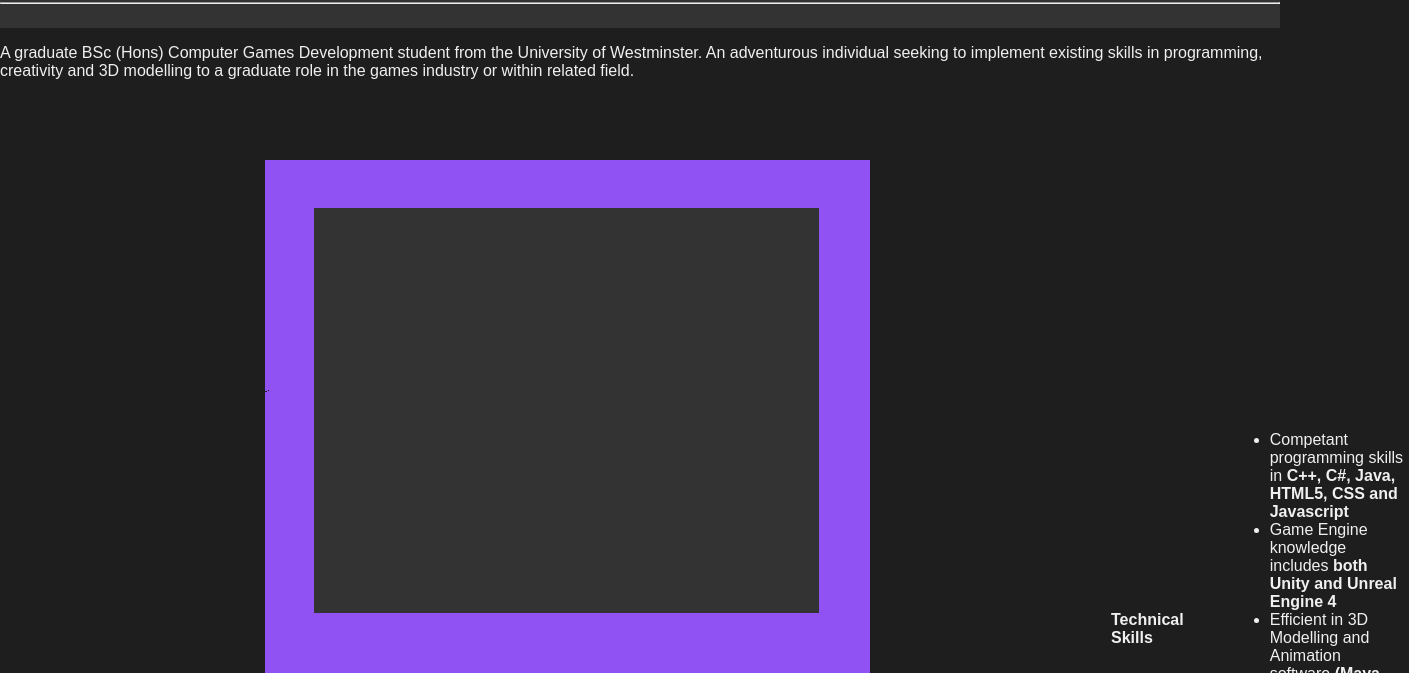
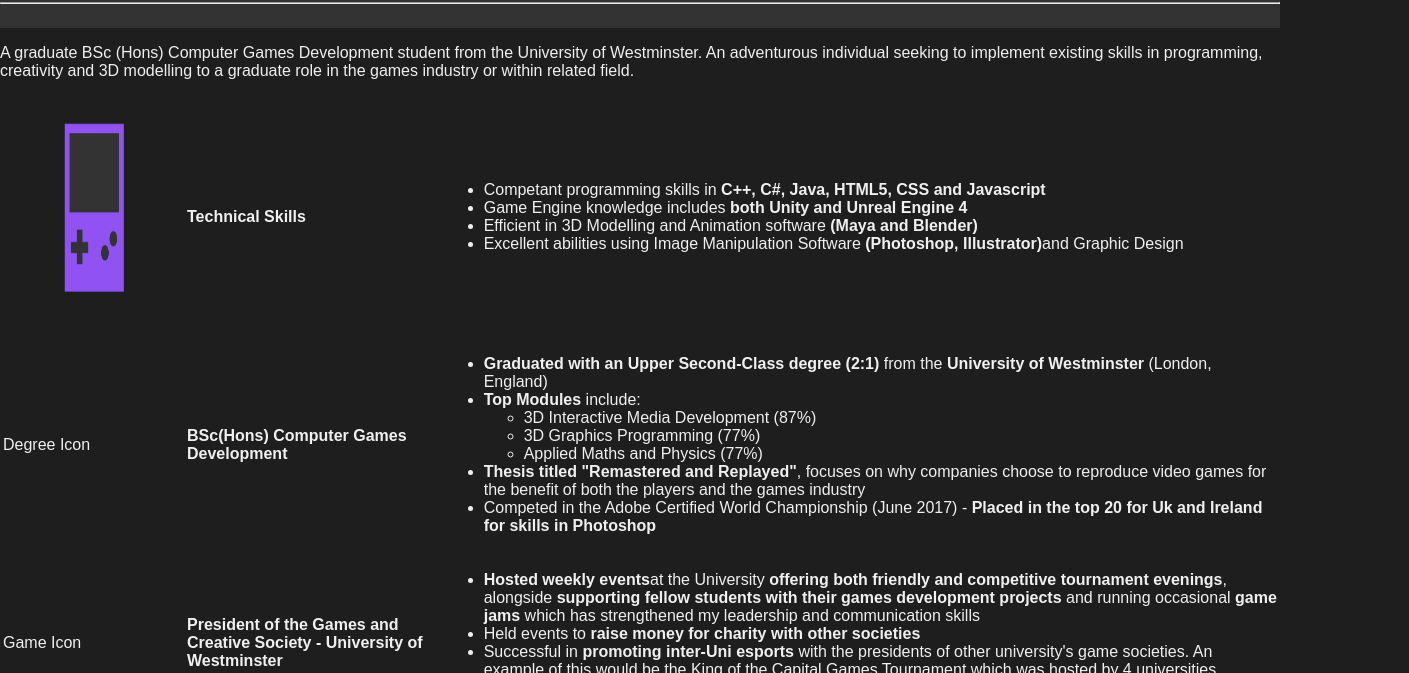
Before and after one commit to jacquelinaWatson/jacquelinawatson.github.io, a plain HTML site: page cv.html in a window 1280 px wide. Shown: the part 127-800 px from the top of the page, 1409 px wide, since content can reach past the window. Drawn offline with Linux system fonts and the light colour scheme.

Commit message:
Update cv.html

```diff
--- a/cv.html
+++ b/cv.html
@@ -24,7 +24,7 @@
       <tr>
         <td>
           <figure>
-            <img src= 'assets/images/icons/gameboy.png' class="thumbnail">
+            <img src= 'assets/images/icons/gameboy.png' class="thumbnail" width='100' height='200'>
           </figure>
         </td>
         <td><b>Technical Skills</b></td>
```
